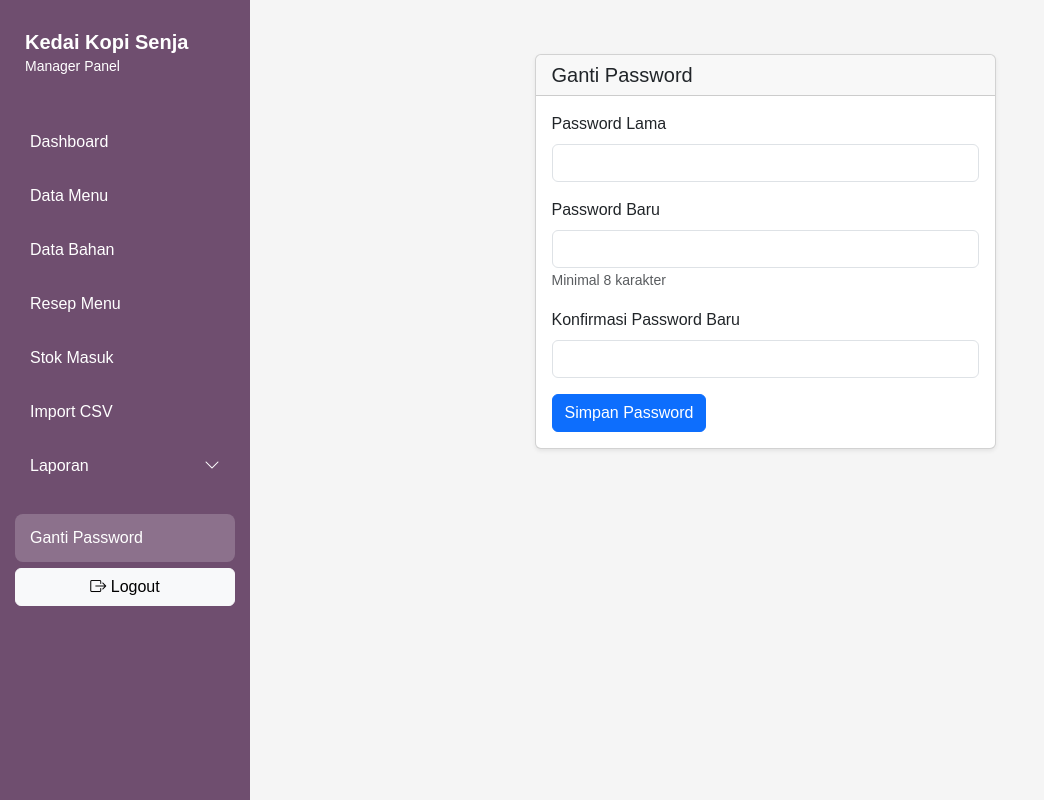
After one commit to lousianaprincesstampu-stack/UKK-KEDAI-KOPI-SENJA, a Laravel app: page /ganti-password in a window 1280 px wide. The commit adds this page. Shown: the whole page, without its empty margins (0-1044 px from the left). Run offline with Laravel 12, Linux system fonts and the light colour scheme; a user stored in the database is signed in; data comes from the database, SQL or seed files in the repository; parts of the project's set-up code (start-up, migrations or seed data) failed here and were passed over.

Commit message:
Membuat fitur reset password manager dan kasir

```diff
--- a/app/Http/Controllers/AuthController.php
+++ b/app/Http/Controllers/AuthController.php
@@ -4,7 +4,6 @@ namespace App\Http\Controllers;
 
 use Illuminate\Http\Request;
 use Illuminate\Support\Facades\Auth;
-use Illuminate\Validation\Rule;
 
 class AuthController extends Controller
 {
@@ -51,4 +50,30 @@ class AuthController extends Controller
         Auth::logout();
         return redirect()->route('login');
     }
+
+   public function showChangePassword()
+    {
+        return view('auth.change-password');
+    }
+
+    public function updatePassword(Request $request)
+    {
+        $validated = $request->validate([
+            'current_password' => ['required', 'current_password'],
+            'password' => ['required', 'string', 'min:8', 'confirmed', 'different:current_password'],
+        ], [
+            'current_password.required' => 'Password lama wajib diisi.',
+            'current_password.current_password' => 'Password lama tidak sesuai.',
+            'password.required' => 'Password baru wajib diisi.',
+            'password.min' => 'Password baru minimal 8 karakter.',
+            'password.confirmed' => 'Konfirmasi password baru tidak cocok.',
+            'password.different' => 'Password baru harus berbeda dari password lama.',
+        ]);
+
+        $user = Auth::user();
+        $user->password = $validated['password'];
+        $user->save();
+
+        return back()->with('success', 'Password berhasil diperbarui.');
+    }
 }
--- /dev/null
+++ b/resources/views/auth/change-password.blade.php
@@ -0,0 +1,61 @@
+@extends(auth()->user()->isManager() ? 'manager.layouts.app' : 'cashier.layouts.app')
+
+@section('content')
+<div class="container py-4">
+    <div class="row justify-content-center">
+        <div class="col-md-6">
+            <div class="card shadow-sm">
+                <div class="card-header">
+                    <h5 class="mb-0">Ganti Password</h5>
+                </div>
+
+                <div class="card-body">
+                    @if(session('success'))
+                        <div class="alert alert-success">
+                            {{ session('success')}}
+                        </div>
+                    @endif
+
+                    @if ($errors->any())
+                        <div class="alert alert-danger">
+                            <ul class="mb-0">
+                                @foreach ($errors->all() as $error)
+                                    <li>{{ $error }}</li>
+                                @endforeach
+                            </ul>
+                        </div>
+                    @endif
+
+                    <form action="{{ route('password.update') }}" method="POST">
+                        @csrf
+                        @method('PUT')
+
+                        <div class="mb-3">
+                            <label class="form-label">Password Lama</label>
+                            <input type="password" name="current_password"
+                                class="form-control" required>
+                        </div>
+
+                        <div class="mb-3">
+                            <label class="form-label">Password Baru</label>
+                            <input type="password" name="password"
+                                class="form-control" required>
+                            <small class="text-muted">Minimal 8 karakter</small>
+                        </div>
+
+                        <div class="mb-3">
+                            <label class="form-label">Konfirmasi Password Baru</label>
+                            <input type="password" name="password_confirmation"
+                                class="form-control" required>
+                        </div>
+
+                        <button type="submit" class="btn btn-primary">
+                            Simpan Password
+                        </button>
+                    </form>
+                </div>
+            </div>
+        </div>
+    </div>
+</div>
+@endsection
--- a/resources/views/cashier/layouts/app.blade.php
+++ b/resources/views/cashier/layouts/app.blade.php
@@ -112,6 +112,10 @@
                 Reset Password
         </a>
 
+      <a href="/ganti-password" class="{{ request()->routeIs('password.*') ? 'active' : '' }}">
+        Ganti Password
+    </a>
+
 
         <form action="{{ route('logout') }}" method="POST" class="mt-4">
             @csrf
--- a/resources/views/cashier/orders/create.blade.php
+++ b/resources/views/cashier/orders/create.blade.php
@@ -5,7 +5,7 @@
 
 <div class="container-fluid">
 
-    <h3 class="fw-bold mb-4">Pesanan Offline</h3>
+    <h3 class="fw-bold mb-4">Daftar Menu</h3>
 
     @if ($errors->any())
         <div class="alert alert-danger alert-dismissible fade show" role="alert">
--- a/resources/views/manager/layouts/app.blade.php
+++ b/resources/views/manager/layouts/app.blade.php
@@ -181,6 +181,10 @@
         </div>
 
         <form action="{{ route('logout') }}" method="POST" class="mt-4">
+            <a href="{{ route('password.edit') }}"
+                class="{{ request ()->routeIs('password.*') ? 'active' : '' }}">
+                    Ganti Password
+            </a>
             @csrf
 
             <button type="submit" class="btn btn-light w-100">
--- a/routes/web.php
+++ b/routes/web.php
@@ -25,6 +25,14 @@ Route::get('/login', [AuthController::class, 'showLogin'])
             ->name('login.process');
                 Route::post('/logout', [AuthController::class, 'logout'])
                     ->name('logout');
+
+                    Route::middleware(['auth','role:manager,cashier'])->group(function() {
+                        Route::get('/ganti-password', [AuthController::class, 'showChangePassword'])
+                        ->name('password.edit');
+
+                        Route::put('/ganti-password', [AuthController::class, 'updatePassword'])
+                            ->name('password.update');
+                        });
 
 // Route khusus manager. Pengguna hrs login dan memiliki role manager.
 Route::middleware(['auth', 'role:manager'])
```
Also changed, not shown: app/Http/Middleware/RoleMiddleware.php (+3 -9 lines), app/Services/MenuStockService.php (+25 -7 lines), resources/views/manager/bahans/create.blade.php (+13 -32 lines).
